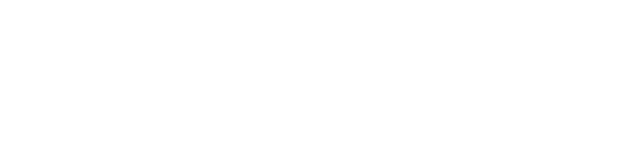
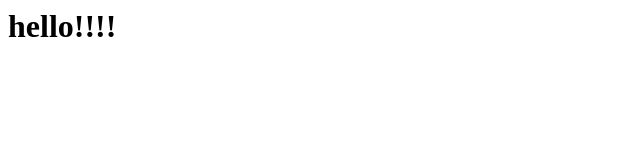
Before and after one commit to gihubcc/really_nothing, a plain HTML site: page site/index.html in a window 1280 px wide. Shown: the whole page, without its empty margins (0-640 px from the left). Drawn offline with Linux system fonts and the light colour scheme.

Commit message:
almost the same as last time

```diff
--- a/site/index.html
+++ b/site/index.html
@@ -1,9 +1,12 @@
 <html>
 <title>
+Hello!
 </title>
 <body>
 
-
+<h1>
+	hello!!!!
+</h1>
 </body>
 
 </html>
```
